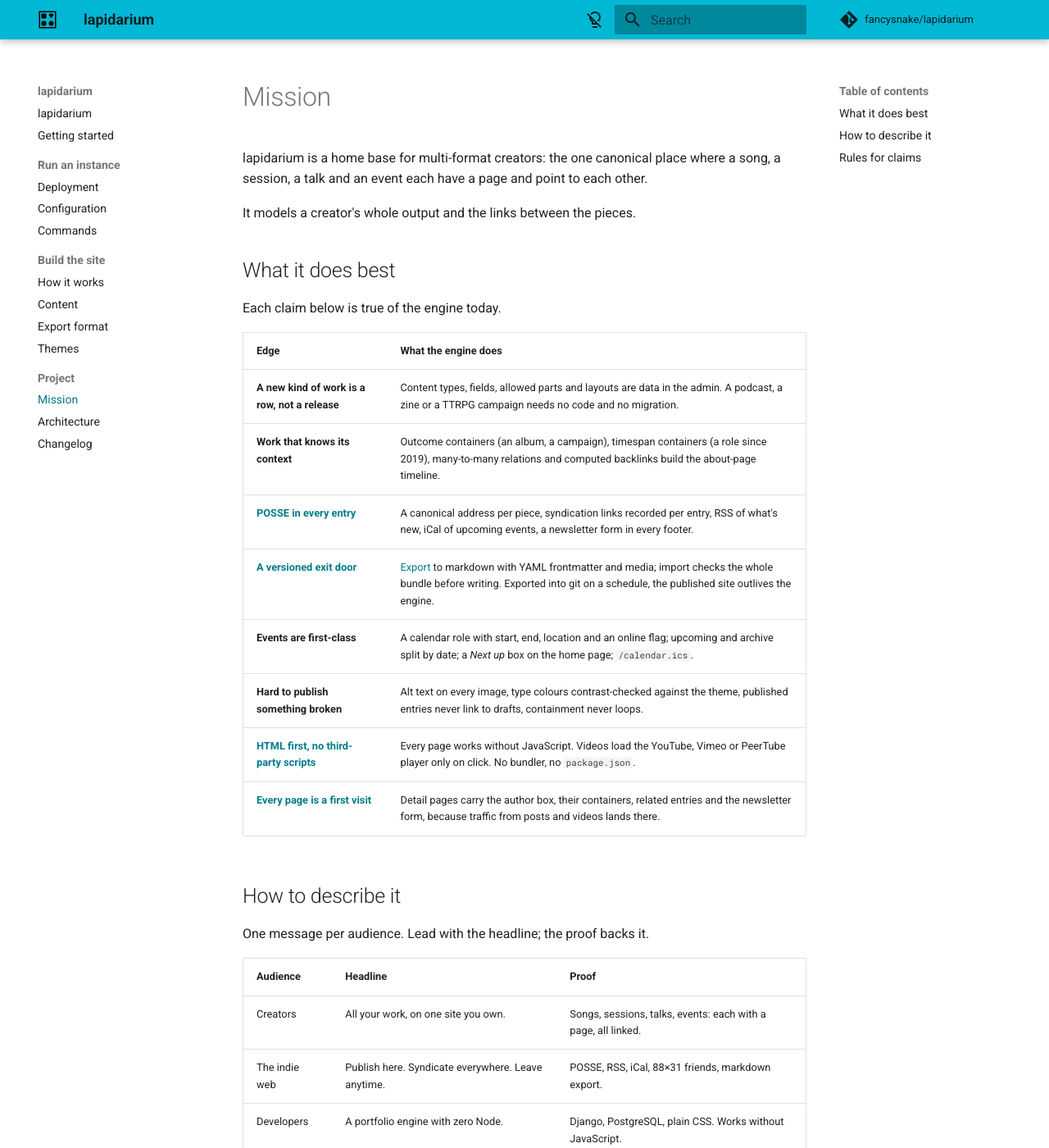
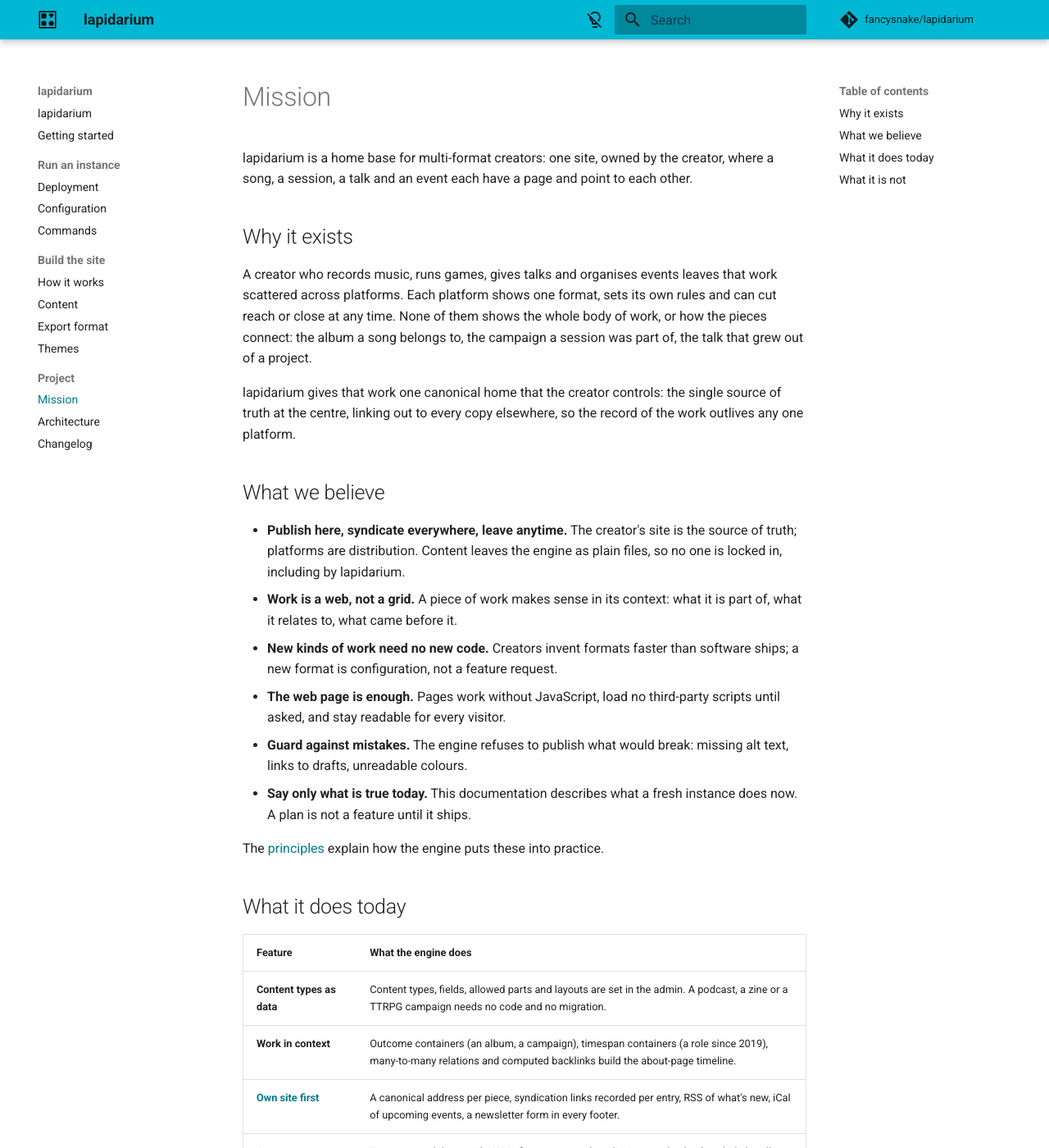
Before and after one commit to fancysnake/lapidarium, an MkDocs documentation site: the page built from docs/mission.md, in a window 1280 px wide and 1400 px high. Shown: the whole window at 82% size. Built offline with MkDocs 1.6.1 and Material for MkDocs 9.7.7, drawn with Linux system fonts in a browser that asks for light colours; comment, search, counter and statistics services are not loaded; some of the changed text lies outside the part shown.

Commit message:
docs: state the mission as intent, not a marketing plan
The page read as internal copy rules: audience headlines, "edges", rules
for claims. It now says why lapidarium exists, what it stands for, what
it does today and what it is not.

Co-Authored-By: Claude Opus 5.5 (1M context) <noreply@anthropic.com>

```diff
--- a/docs/mission.md
+++ b/docs/mission.md
@@ -1,46 +1,60 @@
 ---
-description: "What lapidarium is for, what it does best, and how to describe it: the mission statement and the rules for advertising the engine."
+description: "Why lapidarium exists, what it stands for, and what it deliberately is not."
 ---
 
 # Mission
 
-lapidarium is a home base for multi-format creators: the one canonical place
-where a song, a session, a talk and an event each have a page and point to
-each other.
+lapidarium is a home base for multi-format creators: one site, owned by the
+creator, where a song, a session, a talk and an event each have a page and
+point to each other.
 
-It models a creator's whole output and the links between the pieces.
+## Why it exists
 
-## What it does best
+A creator who records music, runs games, gives talks and organises events
+leaves that work scattered across platforms. Each platform shows one format,
+sets its own rules and can cut reach or close at any time. None of them shows
+the whole body of work, or how the pieces connect: the album a song belongs
+to, the campaign a session was part of, the talk that grew out of a project.
 
-Each claim below is true of the engine today.
+lapidarium gives that work one canonical home that the creator controls: the
+single source of truth at the centre, linking out to every copy elsewhere, so
+the record of the work outlives any one platform.
 
-| Edge | What the engine does |
+## What we believe
+
+- **Publish here, syndicate everywhere, leave anytime.** The creator's site is
+  the source of truth; platforms are distribution. Content leaves the engine
+  as plain files, so no one is locked in, including by lapidarium.
+- **Work is a web, not a grid.** A piece of work makes sense in its context:
+  what it is part of, what it relates to, what came before it.
+- **New kinds of work need no new code.** Creators invent formats faster than
+  software ships; a new format is configuration, not a feature request.
+- **The web page is enough.** Pages work without JavaScript, load no
+  third-party scripts until asked, and stay readable for every visitor.
+- **Guard against mistakes.** The engine refuses to publish what would break:
+  missing alt text, links to drafts, unreadable colours.
+- **Say only what is true today.** This documentation describes what a fresh
+  instance does now. A plan is not a feature until it ships.
+
+The [principles](concepts.md#principles) explain how the engine puts these
+into practice.
+
+## What it does today
+
+| Feature | What the engine does |
 |---|---|
-| **A new kind of work is a row, not a release** | Content types, fields, allowed parts and layouts are data in the admin. A podcast, a zine or a TTRPG campaign needs no code and no migration. |
-| **Work that knows its context** | Outcome containers (an album, a campaign), timespan containers (a role since 2019), many-to-many relations and computed backlinks build the about-page timeline. |
-| **[POSSE in every entry](concepts.md#publish-on-your-own-site-syndicate-elsewhere)** | A canonical address per piece, syndication links recorded per entry, RSS of what's new, iCal of upcoming events, a newsletter form in every footer. |
-| **[A versioned exit door](concepts.md#content-outlives-the-application)** | [Export](export-format.md) to markdown with YAML frontmatter and media; import checks the whole bundle before writing. Exported into git on a schedule, the published site outlives the engine. |
-| **Events are first-class** | A calendar role with start, end, location and an online flag; upcoming and archive split by date; a *Next up* box on the home page; `/calendar.ics`. |
-| **Hard to publish something broken** | Alt text on every image, type colours contrast-checked against the theme, published entries never link to drafts, containment never loops. |
-| **[HTML first, no third-party scripts](concepts.md#html-first-javascript-as-an-enhancement)** | Every page works without JavaScript. Videos load the YouTube, Vimeo or PeerTube player only on click. No bundler, no `package.json`. |
+| **Content types as data** | Content types, fields, allowed parts and layouts are set in the admin. A podcast, a zine or a TTRPG campaign needs no code and no migration. |
+| **Work in context** | Outcome containers (an album, a campaign), timespan containers (a role since 2019), many-to-many relations and computed backlinks build the about-page timeline. |
+| **[Own site first](concepts.md#publish-on-your-own-site-syndicate-elsewhere)** | A canonical address per piece, syndication links recorded per entry, RSS of what's new, iCal of upcoming events, a newsletter form in every footer. |
+| **[A way out](concepts.md#content-outlives-the-application)** | [Export](export-format.md) to markdown with YAML frontmatter and media; import checks the whole bundle before writing. Exported into git on a schedule, the published site outlives the engine. |
+| **Events** | A calendar role with start, end, location and an online flag; upcoming and archive split by date; a *Next up* box on the home page; `/calendar.ics`. |
+| **[Checks before publishing](concepts.md#computed-not-typed)** | Alt text on every image, type colours contrast-checked against the theme, published entries never link to drafts, containment never loops. |
+| **[HTML first](concepts.md#html-first-javascript-as-an-enhancement)** | Every page works without JavaScript. Videos load the YouTube, Vimeo or PeerTube player only on click. No bundler, no `package.json`. |
 | **[Every page is a first visit](concepts.md#every-page-is-a-first-visit)** | Detail pages carry the author box, their containers, related entries and the newsletter form, because traffic from posts and videos lands there. |
 
-## How to describe it
+## What it is not
 
-One message per audience. Lead with the headline; the proof backs it.
-
-| Audience | Headline | Proof |
-|---|---|---|
-| Creators | All your work, on one site you own. | Songs, sessions, talks, events: each with a page, all linked. |
-| The indie web | Publish here. Syndicate everywhere. Leave anytime. | POSSE, RSS, iCal, 88×31 friends, markdown export. |
-| Developers | A portfolio engine with zero Node. | Django, PostgreSQL, plain CSS. Works without JavaScript. |
-
-## Rules for claims
-
-- Claim only what a fresh instance does today. A planned feature is not an
-  edge until it ships.
-- Say "home base" or "portfolio engine". Never "CMS", never "link in bio".
-- Describe lapidarium on its own terms; don't compare it to other projects.
-- The export is a copy of the published site, not a backup: drafts and users
-  stay in the database. Don't promise more.
-- Show the pieces linking to each other, not a flat grid.
+- **Not a general-purpose CMS.** It models a creator's portfolio: entries,
+  containers, relations and events. It does not build arbitrary websites.
+- **Not a link-in-bio page.** Each piece of work gets its own page, not a
+  button on a list.
```
Also changed, not shown: CHANGELOG.md (+1 -1 lines), docs/index.md (+2 -2 lines).
